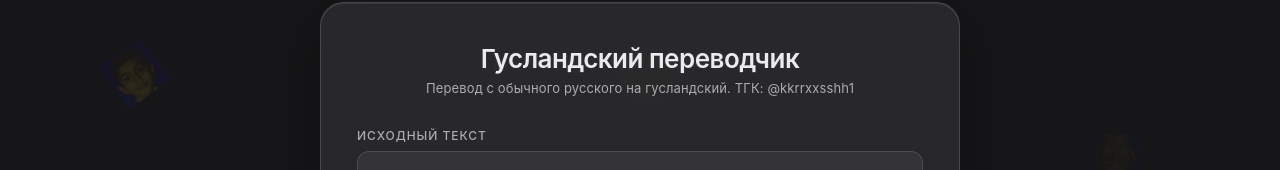
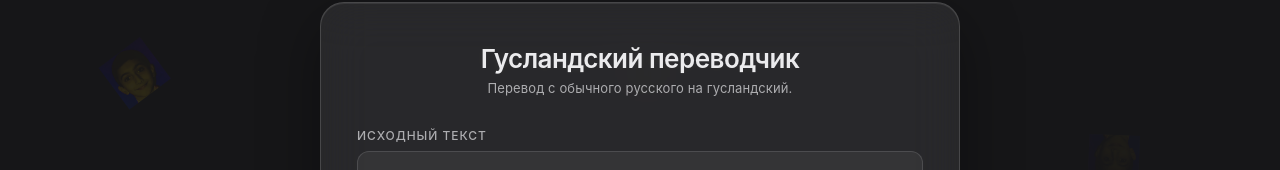
Before and after one commit to tyomniy-exe/GUS_translator, a plain HTML site: page index.html in a window 1280 px wide. Shown: the part 128-298 px from the top of the page. Drawn offline with Linux system fonts and the light colour scheme.

Commit message:
Update index.html

```diff
--- a/index.html
+++ b/index.html
@@ -479,7 +479,7 @@
     <main class="card">
         <header class="header">
             <h1>Гусландский переводчик</h1>
-            <p>Перевод с обычного русского на гусландский. ТГК: @kkrrxxsshh1</p>
+            <p>Перевод с обычного русского на гусландский.</p>
         </header>
 
         <div class="field">
```
